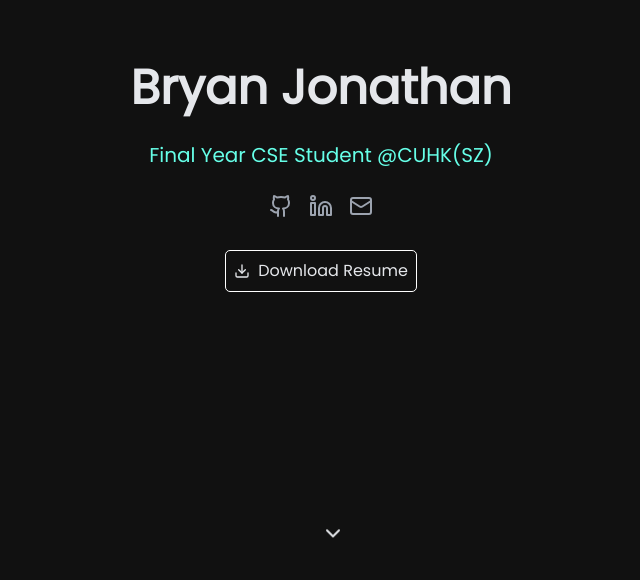
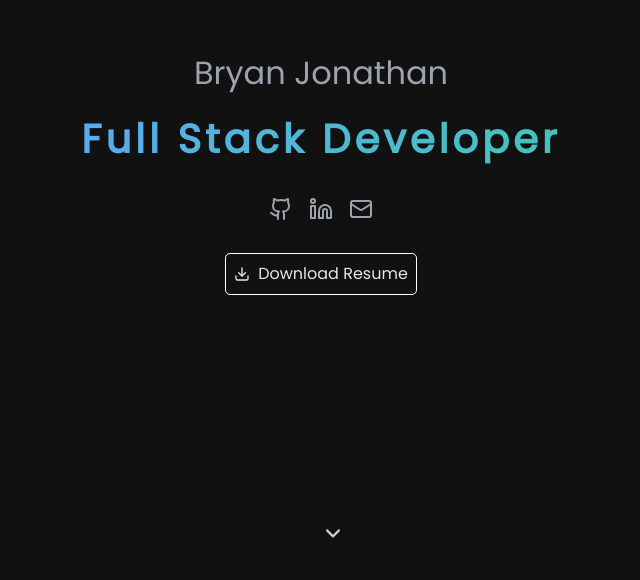
Before and after one commit to bryannjonathan/personal-website, a Next.js app: page / in a window 1280 px wide. Shown: the part 220-800 px from the top of the page, without its empty margins (319-959 px from the left). Built offline with nearby package versions, Linux system fonts and the light colour scheme.

Commit message:
Modified the home page

```diff
--- a/src/app/globals.css
+++ b/src/app/globals.css
@@ -22,6 +22,19 @@
 .animate-fade-in {
   animation: fadeIn 1s ease-out;
 }
+
+@keyframes gradientScroll {
+  0% {
+    background-position: 0% 50%;
+  }
+  50% {
+    background-position: 100% 50%;
+  }
+  100% {
+    background-position: 0% 50%;
+  }
+}
+
 
 html {
   scroll-behavior: smooth;
@@ -54,15 +67,32 @@ body{
 }
 
 .hero h1 {
-  font-size: 3rem;
-  font-weight: bold;
-  margin-bottom: 1rem;
+  font-size: 2rem;
+  font-weight: medium;
+  margin-bottom: 0.5rem;
+  color: var(--subtitle);
 }
 
-.hero p {
+/* .hero p {
   font-size: 1.25rem;
   color: var(--primary);
   margin-bottom: 1.5rem;
+} */
+
+.title{
+  font-size: 2.5rem; /* Increased from 2rem */
+  font-weight: 700;
+  margin-bottom: 1.5rem;
+  animation: fadeIn 1.2s ease-out;
+  letter-spacing: 0.1em;
+  background: linear-gradient(90deg, #60a5fa, #34d399); /* Blue to teal gradient */
+  -webkit-background-clip: text;
+  background-clip: text;
+  -webkit-text-fill-color: transparent;
+  display: inline-block;
+  padding: 0.25rem 0;
+  background-size: 200%;
+  animation: fadeIn 1.2s ease-out, gradientScroll 5s linear infinite; /* Add the gradient scroll animation */
 }
 
 .social-links {
--- a/src/app/page.tsx
+++ b/src/app/page.tsx
@@ -63,7 +63,7 @@ export default function Home() {
       <section className="hero">
         <div className="hero-content">
           <h1>Bryan Jonathan</h1>
-          <p>Final Year CSE Student @CUHK(SZ)</p>
+          <p className="title">Full Stack Developer</p>
           <div className="social-links">
             <a href="https://github.com/bryannjonathan" target="_blank" rel="noopener noreferrer">
               <Github />
```
